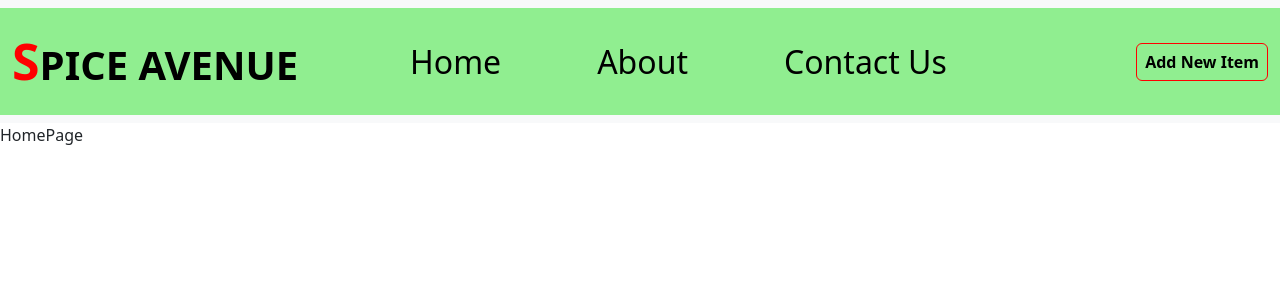
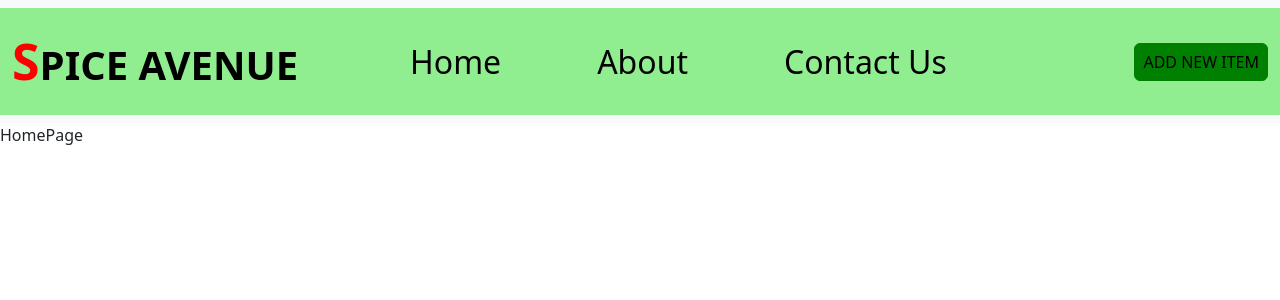
Before and after one commit to Jameel914/portfolio-project-front-end, a React (Vite) app: page / in a window 1280 px wide. Shown: the top 300 px of the page. Built offline with nearby package versions, Linux system fonts and the light colour scheme.

Commit message:
changed some styles on button in navbar

```diff
--- a/src/Components/Navbar.jsx
+++ b/src/Components/Navbar.jsx
@@ -46,15 +46,15 @@ function Navbar() {
           <div className="ms-auto">
             <button
               type="button"
-              className="btn btn-secondary px-2 fw-bold"
+              className="btn btn-secondary px-2"
               onClick={handleNewItembutton}
               style={{
                 color: "black",
-                backgroundColor: "lightgreen",
-                border: "1px solid red",
+                backgroundColor: "green",
+                border: "1px solid green",
               }}
             >
-              Add New Item
+              ADD NEW ITEM
             </button>
           </div>
         </div>
```
